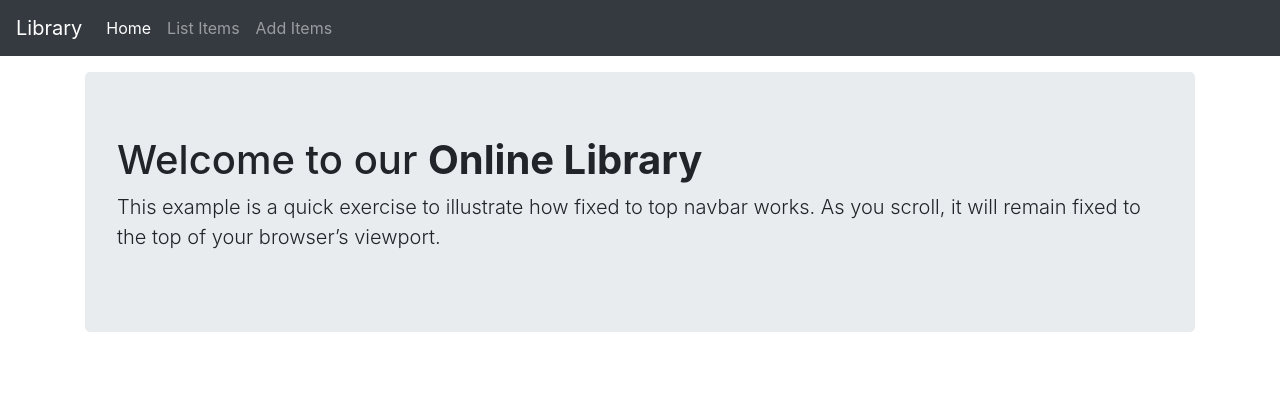
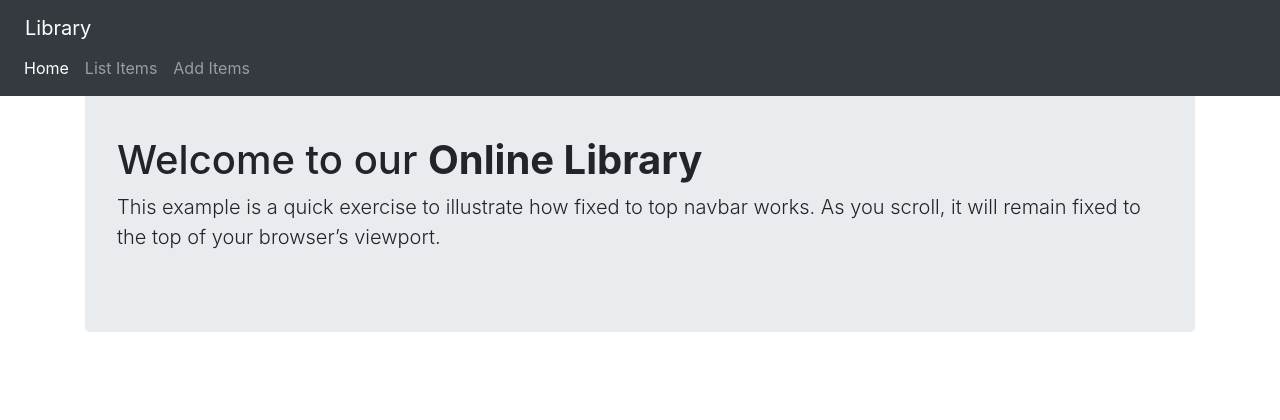
Before and after one commit to prageethps/Group-Project, a Django app: page / in a window 1280 px wide. Shown: the top 420 px of the page. Run offline with Django 4.2, Linux system fonts and the light colour scheme.

Commit message:
Update navbar.html

```diff
--- a/LibraryManagement/src/librarymgmt/templates/navbar.html
+++ b/LibraryManagement/src/librarymgmt/templates/navbar.html
@@ -1,9 +1,12 @@
 <nav class="navbar navbar-expand-md navbar-dark fixed-top bg-dark">
-  <a class="navbar-brand" href="/">Library</a>
+
+  <div class="row">
+    <a class="navbar-brand px-4" href="/">Library</a>
   <button class="navbar-toggler" type="button" data-toggle="collapse" data-target="#navbarCollapse" aria-controls="navbarCollapse" aria-expanded="false" aria-label="Toggle navigation">
     <span class="navbar-toggler-icon"></span>
   </button>
-  <div class="collapse navbar-collapse" id="navbarCollapse">
+
+ <div class="container collapse navbar-collapse" id="navbarCollapse">
     <ul class="navbar-nav mr-auto">
       <li class="nav-item active">
         <a class="nav-link" href="/">Home <span class="sr-only">(current)</span></a>
@@ -17,5 +20,8 @@
       </li>
     </ul>
 
-  </div>
+  </div></div>
+
+
+
 </nav>
```
